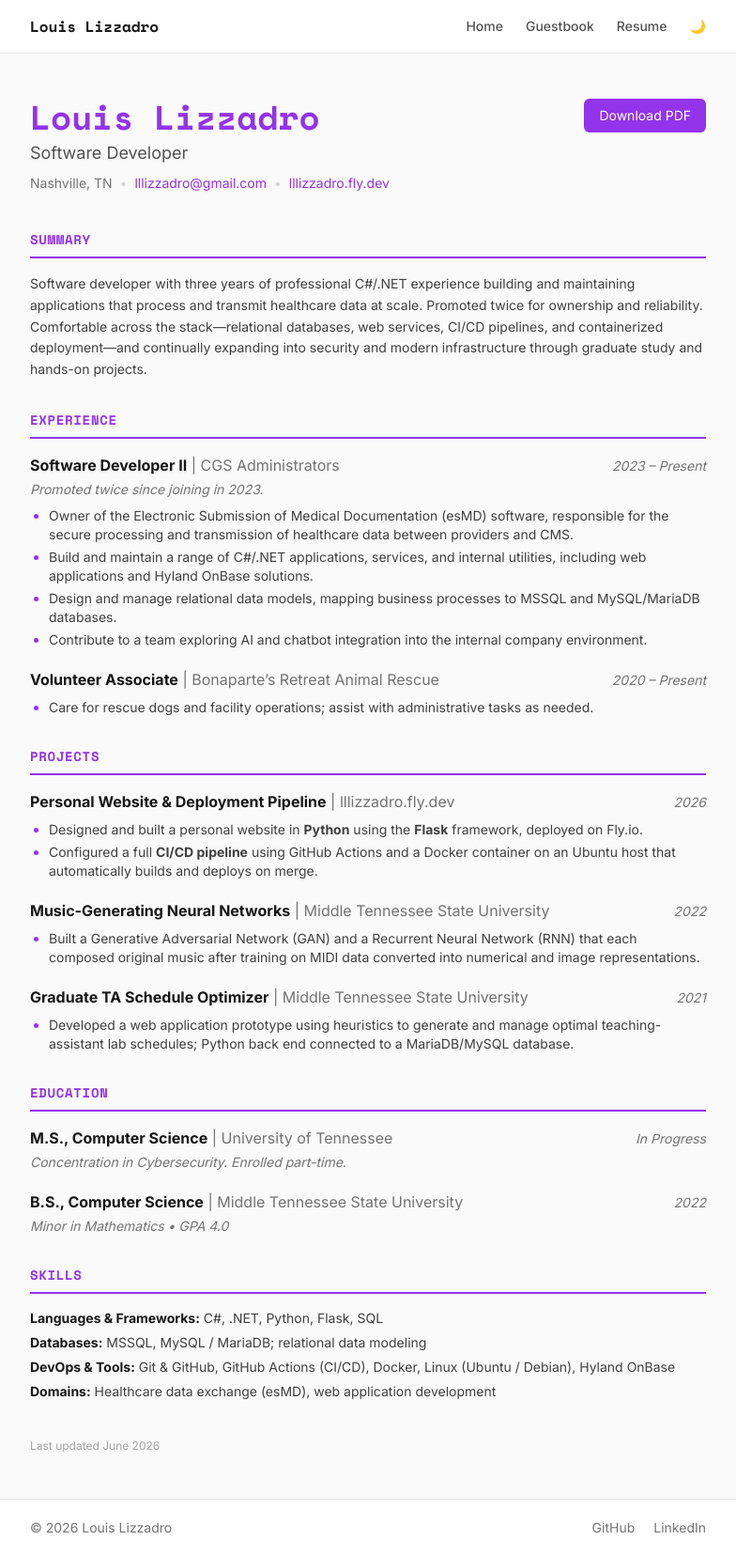
After one commit to lllizzadro/PersonalWebsiteFlask, a Flask app: page /resume in a window 1280 px wide. The commit adds this page. Shown: the whole page at 94% size, without its empty margins (248-1032 px from the left). Run offline with Flask 3, Linux system fonts and the light colour scheme; some libraries are stand-ins or nearby versions.

Commit message:
added resume

```diff
--- a/app.py
+++ b/app.py
@@ -45,6 +45,10 @@ def add_message():
     db.commit()
     return redirect(url_for('guestbook'))
 
+@app.route('/resume')
+def resume():
+    return render_template('resume.html')
+
 @app.template_filter('prettydate')
 def prettydate(timestamp):
     dt = datetime.strptime(timestamp, '%Y-%m-%d %H:%M:%S')
--- a/templates/base.html
+++ b/templates/base.html
@@ -38,6 +38,7 @@
             <div class="flex gap-6 text-sm font-medium text-neutral-600 dark:text-neutral-400">
                 <a href="/" class="hover:text-purple-600 transition-colors">Home</a>
                 <a href="/guestbook" class="hover:text-purple-600 transition-colors">Guestbook</a>
+                <a href="/resume" class="hover:text-purple-600 transition-colors">Resume</a>
                 <button id="theme-toggle" aria-label="Toggle dark mode" class="text-neutral-600 dark:text-neutral-400 hover:text-purple-600 transition-colors">
                     <span class="dark:hidden">🌙</span>
                     <span class="hidden dark:inline">☀️</span>
--- /dev/null
+++ b/templates/resume.html
@@ -0,0 +1,140 @@
+{% extends "base.html" %}
+{% block title %}Louis Lizzadro — Resume{% endblock %}
+
+{% block content %}
+
+<section class="mb-10">
+    <div class="flex items-start justify-between gap-4 flex-wrap">
+        <div>
+            <h1 class="text-4xl font-bold text-purple-600 mb-1">Louis Lizzadro</h1>
+            <p class="text-lg text-neutral-600 dark:text-neutral-400">Software Developer</p>
+            <p class="text-sm text-neutral-500 dark:text-neutral-400 mt-2">
+                Nashville, TN
+                <span class="mx-1 text-neutral-300 dark:text-neutral-600">&bull;</span>
+                <a href="mailto:lllizzadro@gmail.com" class="text-purple-600 hover:underline">lllizzadro@gmail.com</a>
+                <span class="mx-1 text-neutral-300 dark:text-neutral-600">&bull;</span>
+                <a href="https://lllizzadro.fly.dev" class="text-purple-600 hover:underline">lllizzadro.fly.dev</a>
+            </p>
+        </div>
+        <a href="{{ url_for('static', filename='resume.pdf') }}" download="Louis_Lizzadro_Resume.pdf"
+           class="shrink-0 bg-purple-600 text-white text-sm px-4 py-2 rounded-md hover:bg-purple-700 transition-colors">
+            Download PDF
+        </a>
+    </div>
+</section>
+
+<section class="mb-8">
+    <h2 class="text-sm font-semibold uppercase tracking-wider text-purple-600 border-b-2 border-purple-600 pb-2 mb-4">Summary</h2>
+    <p class="text-sm text-neutral-700 dark:text-neutral-300 leading-relaxed">
+        Software developer with three years of professional C#/.NET experience building and maintaining applications that process and transmit healthcare data at scale. Promoted twice for ownership and reliability. Comfortable across the stack—relational databases, web services, CI/CD pipelines, and containerized deployment—and continually expanding into security and modern infrastructure through graduate study and hands-on projects.
+    </p>
+</section>
+
+<section class="mb-8">
+    <h2 class="text-sm font-semibold uppercase tracking-wider text-purple-600 border-b-2 border-purple-600 pb-2 mb-4">Experience</h2>
+
+    <div class="mb-5">
+        <div class="flex items-baseline justify-between gap-3 flex-wrap">
+            <p class="text-neutral-900 dark:text-neutral-100">
+                <span class="font-semibold">Software Developer II</span><span class="text-neutral-500 dark:text-neutral-400"> | CGS Administrators</span>
+            </p>
+            <span class="text-sm italic text-neutral-500 dark:text-neutral-400 whitespace-nowrap">2023 – Present</span>
+        </div>
+        <p class="text-sm italic text-neutral-500 dark:text-neutral-400 mt-1">Promoted twice since joining in 2023.</p>
+        <ul class="list-disc pl-5 mt-2 space-y-1 text-sm text-neutral-700 dark:text-neutral-300 marker:text-purple-600">
+            <li>Owner of the Electronic Submission of Medical Documentation (esMD) software, responsible for the secure processing and transmission of healthcare data between providers and CMS.</li>
+            <li>Build and maintain a range of C#/.NET applications, services, and internal utilities, including web applications and Hyland OnBase solutions.</li>
+            <li>Design and manage relational data models, mapping business processes to MSSQL and MySQL/MariaDB databases.</li>
+            <li>Contribute to a team exploring AI and chatbot integration into the internal company environment.</li>
+        </ul>
+    </div>
+
+    <div class="mb-5">
+        <div class="flex items-baseline justify-between gap-3 flex-wrap">
+            <p class="text-neutral-900 dark:text-neutral-100">
+                <span class="font-semibold">Volunteer Associate</span><span class="text-neutral-500 dark:text-neutral-400"> | Bonaparte&rsquo;s Retreat Animal Rescue</span>
+            </p>
+            <span class="text-sm italic text-neutral-500 dark:text-neutral-400 whitespace-nowrap">2020 – Present</span>
+        </div>
+        <ul class="list-disc pl-5 mt-2 space-y-1 text-sm text-neutral-700 dark:text-neutral-300 marker:text-purple-600">
+            <li>Care for rescue dogs and facility operations; assist with administrative tasks as needed.</li>
+        </ul>
+    </div>
+</section>
+
+<section class="mb-8">
+    <h2 class="text-sm font-semibold uppercase tracking-wider text-purple-600 border-b-2 border-purple-600 pb-2 mb-4">Projects</h2>
+
+    <div class="mb-5">
+        <div class="flex items-baseline justify-between gap-3 flex-wrap">
+            <p class="text-neutral-900 dark:text-neutral-100">
+                <span class="font-semibold">Personal Website &amp; Deployment Pipeline</span><span class="text-neutral-500 dark:text-neutral-400"> | lllizzadro.fly.dev</span>
+            </p>
+            <span class="text-sm italic text-neutral-500 dark:text-neutral-400 whitespace-nowrap">2026</span>
+        </div>
+        <ul class="list-disc pl-5 mt-2 space-y-1 text-sm text-neutral-700 dark:text-neutral-300 marker:text-purple-600">
+            <li>Designed and built a personal website in <strong>Python</strong> using the <strong>Flask</strong> framework, deployed on Fly.io.</li>
+            <li>Configured a full <strong>CI/CD pipeline</strong> using GitHub Actions and a Docker container on an Ubuntu host that automatically builds and deploys on merge.</li>
+        </ul>
+    </div>
+
+    <div class="mb-5">
+        <div class="flex items-baseline justify-between gap-3 flex-wrap">
+            <p class="text-neutral-900 dark:text-neutral-100">
+                <span class="font-semibold">Music-Generating Neural Networks</span><span class="text-neutral-500 dark:text-neutral-400"> | Middle Tennessee State University</span>
+            </p>
+            <span class="text-sm italic text-neutral-500 dark:text-neutral-400 whitespace-nowrap">2022</span>
+        </div>
+        <ul class="list-disc pl-5 mt-2 space-y-1 text-sm text-neutral-700 dark:text-neutral-300 marker:text-purple-600">
+            <li>Built a Generative Adversarial Network (GAN) and a Recurrent Neural Network (RNN) that each composed original music after training on MIDI data converted into numerical and image representations.</li>
+        </ul>
+    </div>
+
+    <div class="mb-5">
+        <div class="flex items-baseline justify-between gap-3 flex-wrap">
+            <p class="text-neutral-900 dark:text-neutral-100">
+                <span class="font-semibold">Graduate TA Schedule Optimizer</span><span class="text-neutral-500 dark:text-neutral-400"> | Middle Tennessee State University</span>
+            </p>
+            <span class="text-sm italic text-neutral-500 dark:text-neutral-400 whitespace-nowrap">2021</span>
+        </div>
+        <ul class="list-disc pl-5 mt-2 space-y-1 text-sm text-neutral-700 dark:text-neutral-300 marker:text-purple-600">
+            <li>Developed a web application prototype using heuristics to generate and manage optimal teaching-assistant lab schedules; Python back end connected to a MariaDB/MySQL database.</li>
+        </ul>
+    </div>
+</section>
+
+<section class="mb-8">
+    <h2 class="text-sm font-semibold uppercase tracking-wider text-purple-600 border-b-2 border-purple-600 pb-2 mb-4">Education</h2>
+
+    <div class="mb-5">
+        <div class="flex items-baseline justify-between gap-3 flex-wrap">
+            <p class="text-neutral-900 dark:text-neutral-100">
+                <span class="font-semibold">M.S., Computer Science</span><span class="text-neutral-500 dark:text-neutral-400"> | University of Tennessee</span>
+            </p>
+            <span class="text-sm italic text-neutral-500 dark:text-neutral-400 whitespace-nowrap">In Progress</span>
+        </div>
+        <p class="text-sm italic text-neutral-500 dark:text-neutral-400 mt-1">Concentration in Cybersecurity. Enrolled part-time.</p>
+    </div>
+
+    <div class="mb-5">
+        <div class="flex items-baseline justify-between gap-3 flex-wrap">
+            <p class="text-neutral-900 dark:text-neutral-100">
+                <span class="font-semibold">B.S., Computer Science</span><span class="text-neutral-500 dark:text-neutral-400"> | Middle Tennessee State University</span>
+            </p>
+            <span class="text-sm italic text-neutral-500 dark:text-neutral-400 whitespace-nowrap">2022</span>
+        </div>
+        <p class="text-sm italic text-neutral-500 dark:text-neutral-400 mt-1">Minor in Mathematics &bull; GPA 4.0</p>
+    </div>
+</section>
+
+<section class="mb-8">
+    <h2 class="text-sm font-semibold uppercase tracking-wider text-purple-600 border-b-2 border-purple-600 pb-2 mb-4">Skills</h2>
+    <p class="text-sm text-neutral-700 dark:text-neutral-300 mb-1.5"><span class="font-semibold text-neutral-900 dark:text-neutral-100">Languages &amp; Frameworks:</span> C#, .NET, Python, Flask, SQL</p>
+    <p class="text-sm text-neutral-700 dark:text-neutral-300 mb-1.5"><span class="font-semibold text-neutral-900 dark:text-neutral-100">Databases:</span> MSSQL, MySQL / MariaDB; relational data modeling</p>
+    <p class="text-sm text-neutral-700 dark:text-neutral-300 mb-1.5"><span class="font-semibold text-neutral-900 dark:text-neutral-100">DevOps &amp; Tools:</span> Git &amp; GitHub, GitHub Actions (CI/CD), Docker, Linux (Ubuntu / Debian), Hyland OnBase</p>
+    <p class="text-sm text-neutral-700 dark:text-neutral-300"><span class="font-semibold text-neutral-900 dark:text-neutral-100">Domains:</span> Healthcare data exchange (esMD), web application development</p>
+</section>
+
+<p class="text-xs text-neutral-400 dark:text-neutral-500 mt-10">Last updated June 2026</p>
+
+{% endblock %}
```
Also changed, not shown: 1 other file.
